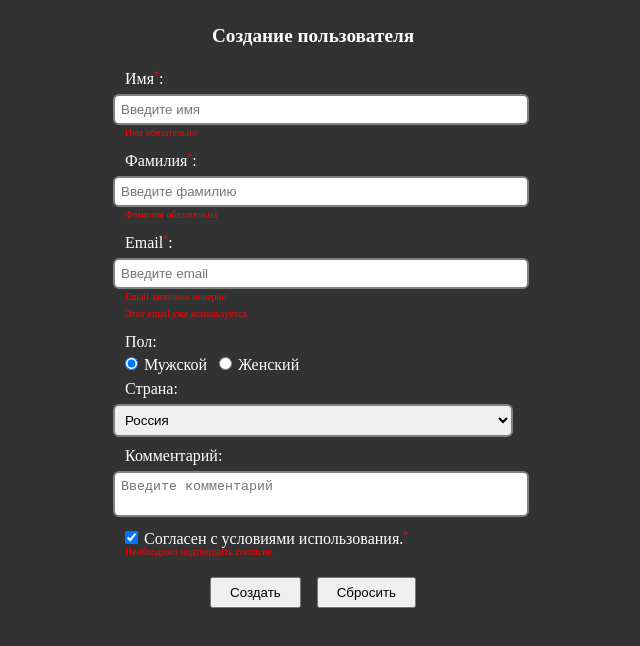
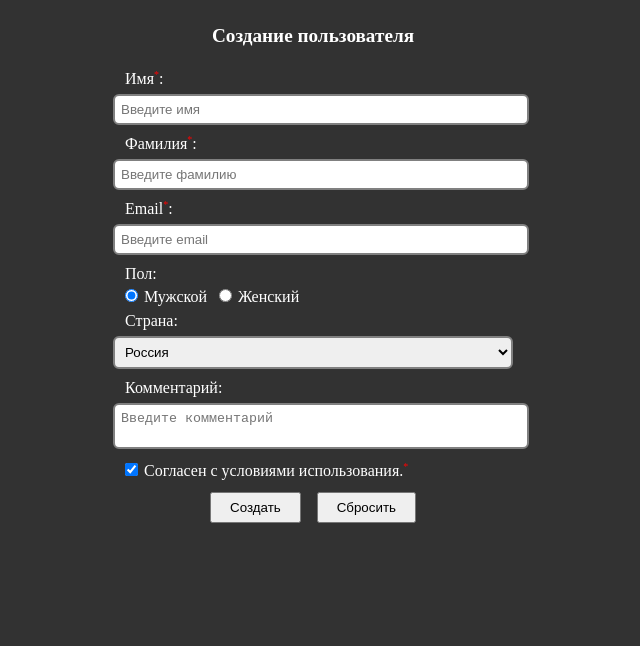
Before and after one commit to AndriiStoliarov/frameworks, an Angular app in the folder angular/yuriSimonov/basic-course-2023/: page / in a window 1280 px wide. Shown: the top 646 px of the page, without its empty margins (327-967 px from the left). Built offline with nearby package versions, Linux system fonts and the light colour scheme.

Commit message:
lesson 47 timepoint 17:50 passed

```diff
--- a/angular/yuriSimonov/basic-course-2023/package.json
+++ b/angular/yuriSimonov/basic-course-2023/package.json
@@ -6,7 +6,8 @@
     "start": "ng serve",
     "build": "ng build",
     "watch": "ng build --watch --configuration development",
-    "test": "ng test"
+    "test": "ng test",
+    "server": "npx json-server server/db.json -p 4201"
   },
   "private": true,
   "dependencies": {
@@ -28,11 +29,13 @@
     "@angular/compiler-cli": "^19.2.18",
     "@types/jasmine": "~5.1.0",
     "jasmine-core": "~5.2.0",
+    "json-server": "^1.0.0-beta.5",
     "karma": "~6.4.0",
     "karma-chrome-launcher": "~3.2.0",
     "karma-coverage": "~2.2.0",
     "karma-jasmine": "~5.1.0",
     "karma-jasmine-html-reporter": "~2.1.0",
+    "prettier": "^3.8.1",
     "typescript": "~5.5.2"
   }
 }
--- /dev/null
+++ b/angular/yuriSimonov/basic-course-2023/server/db.json
@@ -0,0 +1,8 @@
+{
+  "users": [
+    {
+      "name": "John Doe",
+      "age": 30
+    }
+  ]
+}
--- a/angular/yuriSimonov/basic-course-2023/src/app/app.component.html
+++ b/angular/yuriSimonov/basic-course-2023/src/app/app.component.html
@@ -10,8 +10,11 @@
       placeholder="Введите имя"
       [(ngModel)]="user.name"
       required
+      #nameRef="ngModel"
     />
-    <p class="error">Имя обязательно</p>
+    @if (checkFieldStatus(nameRef)) {
+      <p class="error">Имя обязательно</p>
+    }
   </div>
 
   <div>
@@ -23,8 +26,11 @@
       placeholder="Введите фамилию"
       [(ngModel)]="user.lastName"
       required
+      #lastNameRef="ngModel"
     />
-    <p class="error">Фамилия обязательна</p>
+    @if (checkFieldStatus(lastNameRef)) {
+      <p class="error">Фамилия обязательна</p>
+    }
   </div>
 
   <div>
@@ -37,9 +43,12 @@
       [(ngModel)]="user.email"
       required
       email
+      #emailRef="ngModel"
     />
-    <p class="error">Email заполнен неверно</p>
-    <p class="error">Этот email уже используется</p>
+    @if (checkFieldStatus(emailRef)) {
+      <p class="error">Email заполнен неверно</p>
+    }
+    <!-- <p class="error">Этот email уже используется</p> -->
   </div>
 
   <div>
@@ -90,9 +99,12 @@
         name="agree"
         [(ngModel)]="user.agree"
         required
+        #agreeRef="ngModel"
       />Согласен с условиями использования.<span>*</span>
     </label>
-    <p class="error">Необходимо подтвердить согласие.</p>
+    @if (agreeRef.invalid) {
+      <p class="error">Необходимо подтвердить согласие.</p>
+    }
   </div>
   <div class="buttons">
     <button type="submit">Создать</button>
--- a/angular/yuriSimonov/basic-course-2023/src/app/app.component.ts
+++ b/angular/yuriSimonov/basic-course-2023/src/app/app.component.ts
@@ -117,6 +117,10 @@ export class AppComponent {
   };
 
   user: User = structuredClone(this.initialUser);
+
+  checkFieldStatus(field: NgModel) {
+    return field.invalid && (field.dirty || field.touched);
+  }
   // lesson 46
   //* директива ngModel для связывания свойств компонента с данными полей формы.
   // username: string = '';
```
Also changed, not shown: 1 other file (tests, documents, lock files or other folders).
